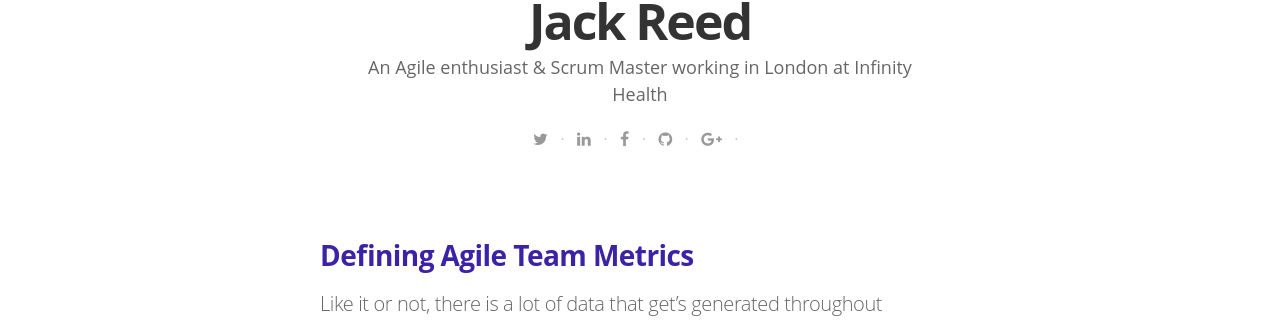
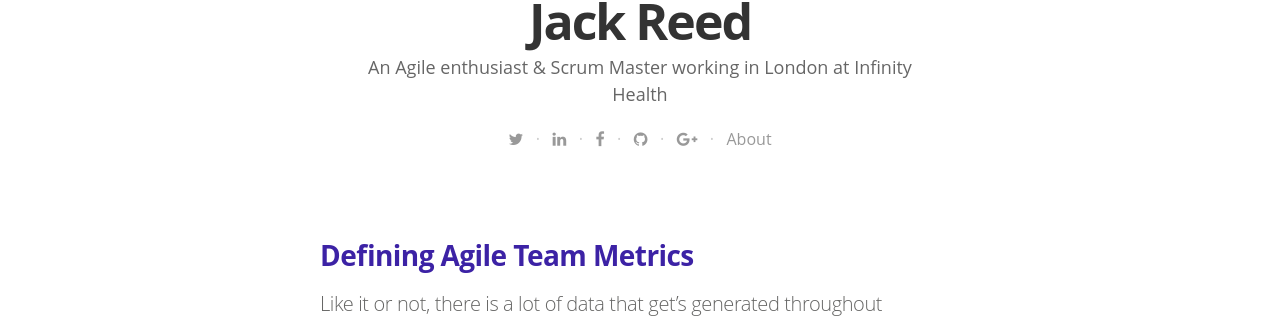
Before and after one commit to IamJackReed/JackReed, a Jekyll site: the page built from index.html, in a window 1280 px wide. Shown: the part 538-858 px from the top of the page. Built offline with Jekyll 4.4.1, drawn with Linux system fonts in a browser that asks for light colours; nearby versions of some CDN libraries; some web fonts are replaced; the list of posts is cut into pages by our own code.

Commit message:
Update index.html

```diff
--- a/index.html
+++ b/index.html
@@ -23,6 +23,7 @@
             &nbsp;&nbsp;·&nbsp;&nbsp;
         {% endif %}
       {% endfor %}
+      <a href={{ "/about-me/" | prepend: site.baseurl }}>About</a>
     </div>
 </header>
 
```
